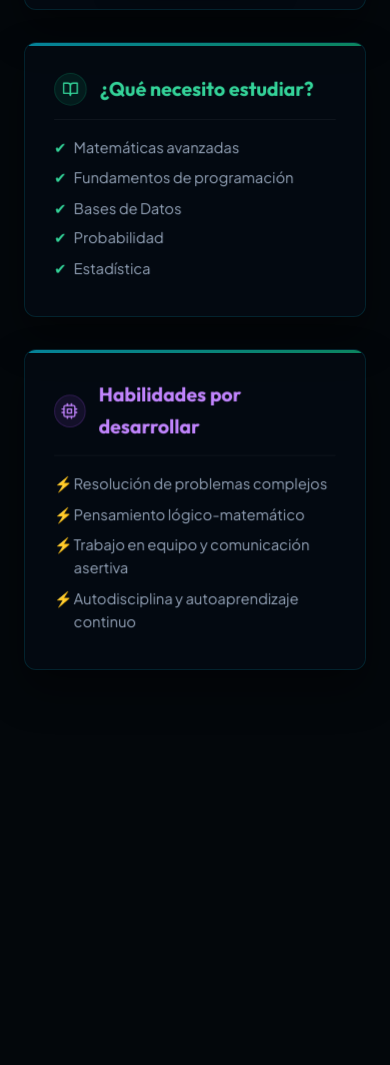
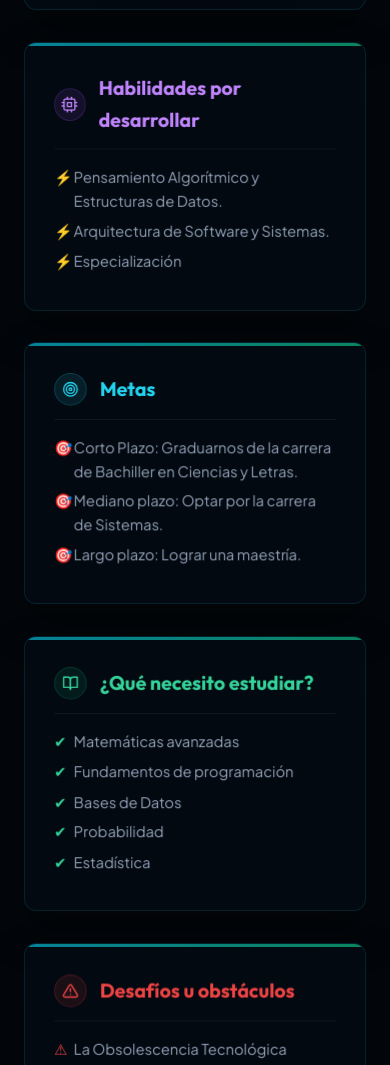
Before and after one commit to YankarloMoran/proyecto-vida, a website built with Vite: page index.html in a window 390 px wide. Shown: the part 8475-9540 px from the top of the page. Before the commit the page ends 9225 px from the top, so only its background shows below. Built offline with nearby package versions, Linux system fonts and the light colour scheme.

Commit message:
feat: actualizar diapositiva linea de vida profesional con 5 tarjetas segun imagen

```diff
--- a/src/data/data.js
+++ b/src/data/data.js
@@ -91,6 +91,22 @@ export const lifeProjectData = {
       titulo: "¿Dónde estoy actualmente?",
       descripcion: "Actualmente estamos cursando nuestro último año de carrera, preparándonos para dar el siguiente paso de nuestra vida, que sería la universidad."
     },
+    habilidades: {
+      titulo: "Habilidades por desarrollar",
+      items: [
+        "Pensamiento Algorítmico y Estructuras de Datos.",
+        "Arquitectura de Software y Sistemas.",
+        "Especialización"
+      ]
+    },
+    metas: {
+      titulo: "Metas",
+      items: [
+        "Corto Plazo: Graduarnos de la carrera de Bachiller en Ciencias y Letras.",
+        "Mediano plazo: Optar por la carrera de Sistemas.",
+        "Largo plazo: Lograr una maestría."
+      ]
+    },
     queNecesito: {
       titulo: "¿Qué necesito estudiar?",
       items: [
@@ -101,13 +117,11 @@ export const lifeProjectData = {
         "Estadística"
       ]
     },
-    habilidades: {
-      titulo: "Habilidades por desarrollar",
+    desafios: {
+      titulo: "Desafíos u obstáculos",
       items: [
-        "Resolución de problemas complejos",
-        "Pensamiento lógico-matemático",
-        "Trabajo en equipo y comunicación asertiva",
-        "Autodisciplina y autoaprendizaje continuo"
+        "La Obsolescencia Tecnológica",
+        "Resistencia al Cambio Organizacional."
       ]
     }
   }
--- a/src/main.js
+++ b/src/main.js
@@ -182,7 +182,8 @@ function initDataInjection() {
   const lineaVidaContainer = document.getElementById('lineaVidaContainer');
   if (lineaVidaContainer) {
     lineaVidaContainer.innerHTML = `
-      <div class="tech-panel lv-card" data-aos="fade-right" style="padding: 2rem;">
+      <!-- Card 1: ¿Dónde estoy actualmente? -->
+      <div class="tech-panel lv-card lv-card-1" data-aos="fade-right" style="padding: 2rem;">
         <div style="display: flex; align-items: center; gap: 0.8rem; margin-bottom: 1rem; border-bottom: 1px solid rgba(255,255,255,0.06); padding-bottom: 0.8rem;">
           <div style="width: 32px; height: 32px; background: rgba(34, 211, 238, 0.1); border: 1px solid rgba(34, 211, 238, 0.2); display: flex; align-items: center; justify-content: center; border-radius: 50%;">
             <i data-feather="compass" style="color: var(--text-neon-cyan); width: 16px; height: 16px;"></i>
@@ -196,7 +197,42 @@ function initDataInjection() {
         </div>
       </div>
 
-      <div class="tech-panel lv-card" data-aos="fade-up" style="padding: 2rem;">
+      <!-- Card 2: Habilidades por desarrollar -->
+      <div class="tech-panel lv-card lv-card-2" data-aos="fade-up" style="padding: 2rem;">
+        <div style="display: flex; align-items: center; gap: 0.8rem; margin-bottom: 1rem; border-bottom: 1px solid rgba(255,255,255,0.06); padding-bottom: 0.8rem;">
+          <div style="width: 32px; height: 32px; background: rgba(168, 85, 247, 0.1); border: 1px solid rgba(168, 85, 247, 0.2); display: flex; align-items: center; justify-content: center; border-radius: 50%;">
+            <i data-feather="cpu" style="color: var(--text-neon-purple); width: 16px; height: 16px;"></i>
+          </div>
+          <h3 style="color: var(--text-neon-purple); font-family: var(--font-display); font-size: 1.2rem; font-weight: 700; margin: 0;">${data.lineaDeVida.habilidades.titulo}</h3>
+        </div>
+        <ul style="list-style: none; padding-left: 0;">
+          ${data.lineaDeVida.habilidades.items.map(item => `
+            <li style="color: var(--text-dim); font-size: 0.9rem; line-height: 1.6; padding-left: 1.2rem; position: relative; margin-bottom: 0.4rem;">
+              <span style="position: absolute; left: 0; color: var(--text-neon-purple);">⚡</span> ${item}
+            </li>
+          `).join('')}
+        </ul>
+      </div>
+
+      <!-- Card 3: Metas -->
+      <div class="tech-panel lv-card lv-card-3" data-aos="fade-left" style="padding: 2rem;">
+        <div style="display: flex; align-items: center; gap: 0.8rem; margin-bottom: 1rem; border-bottom: 1px solid rgba(255,255,255,0.06); padding-bottom: 0.8rem;">
+          <div style="width: 32px; height: 32px; background: rgba(34, 211, 238, 0.1); border: 1px solid rgba(34, 211, 238, 0.2); display: flex; align-items: center; justify-content: center; border-radius: 50%;">
+            <i data-feather="target" style="color: var(--text-neon-cyan); width: 16px; height: 16px;"></i>
+          </div>
+          <h3 style="color: var(--text-neon-cyan); font-family: var(--font-display); font-size: 1.2rem; font-weight: 700; margin: 0;">${data.lineaDeVida.metas.titulo}</h3>
+        </div>
+        <ul style="list-style: none; padding-left: 0;">
+          ${data.lineaDeVida.metas.items.map(item => `
+            <li style="color: var(--text-dim); font-size: 0.9rem; line-height: 1.6; padding-left: 1.2rem; position: relative; margin-bottom: 0.4rem;">
+              <span style="position: absolute; left: 0; color: var(--text-neon-cyan);">🎯</span> ${item}
+            </li>
+          `).join('')}
+        </ul>
+      </div>
+
+      <!-- Card 4: ¿Qué necesito estudiar? -->
+      <div class="tech-panel lv-card lv-card-4" data-aos="fade-right" style="padding: 2rem;">
         <div style="display: flex; align-items: center; gap: 0.8rem; margin-bottom: 1rem; border-bottom: 1px solid rgba(255,255,255,0.06); padding-bottom: 0.8rem;">
           <div style="width: 32px; height: 32px; background: rgba(16, 185, 129, 0.1); border: 1px solid rgba(16, 185, 129, 0.2); display: flex; align-items: center; justify-content: center; border-radius: 50%;">
             <i data-feather="book-open" style="color: var(--text-neon-emerald); width: 16px; height: 16px;"></i>
@@ -212,17 +248,18 @@ function initDataInjection() {
         </ul>
       </div>
 
-      <div class="tech-panel lv-card" data-aos="fade-left" style="padding: 2rem;">
+      <!-- Card 5: Desafíos u obstáculos -->
+      <div class="tech-panel lv-card lv-card-5" data-aos="fade-left" style="padding: 2rem;">
         <div style="display: flex; align-items: center; gap: 0.8rem; margin-bottom: 1rem; border-bottom: 1px solid rgba(255,255,255,0.06); padding-bottom: 0.8rem;">
-          <div style="width: 32px; height: 32px; background: rgba(168, 85, 247, 0.1); border: 1px solid rgba(168, 85, 247, 0.2); display: flex; align-items: center; justify-content: center; border-radius: 50%;">
-            <i data-feather="cpu" style="color: var(--text-neon-purple); width: 16px; height: 16px;"></i>
+          <div style="width: 32px; height: 32px; background: rgba(239, 68, 68, 0.1); border: 1px solid rgba(239, 68, 68, 0.2); display: flex; align-items: center; justify-content: center; border-radius: 50%;">
+            <i data-feather="alert-triangle" style="color: #ef4444; width: 16px; height: 16px;"></i>
           </div>
-          <h3 style="color: var(--text-neon-purple); font-family: var(--font-display); font-size: 1.2rem; font-weight: 700; margin: 0;">${data.lineaDeVida.habilidades.titulo}</h3>
+          <h3 style="color: #ef4444; font-family: var(--font-display); font-size: 1.2rem; font-weight: 700; margin: 0;">${data.lineaDeVida.desafios.titulo}</h3>
         </div>
         <ul style="list-style: none; padding-left: 0;">
-          ${data.lineaDeVida.habilidades.items.map(item => `
+          ${data.lineaDeVida.desafios.items.map(item => `
             <li style="color: var(--text-dim); font-size: 0.9rem; line-height: 1.6; padding-left: 1.2rem; position: relative; margin-bottom: 0.4rem;">
-              <span style="position: absolute; left: 0; color: var(--text-neon-purple);">⚡</span> ${item}
+              <span style="position: absolute; left: 0; color: #ef4444;">⚠</span> ${item}
             </li>
           `).join('')}
         </ul>
--- a/src/style.css
+++ b/src/style.css
@@ -1968,8 +1968,8 @@ input:checked + .slider-round::before {
 
 .lineavida-grid-container {
   display: grid;
-  grid-template-columns: 1.1fr 0.95fr 0.95fr;
-  gap: 2rem;
+  grid-template-columns: repeat(6, 1fr);
+  gap: 1.5rem;
   max-width: 1100px;
   width: 100%;
 }
@@ -1988,9 +1988,32 @@ input:checked + .slider-round::before {
   border-color: var(--border-neon-hover) !important;
 }
 
+.lv-card-1 {
+  grid-column: span 2;
+}
+
+.lv-card-2 {
+  grid-column: span 2;
+}
+
+.lv-card-3 {
+  grid-column: span 2;
+}
+
+.lv-card-4 {
+  grid-column: 2 / span 2;
+}
+
+.lv-card-5 {
+  grid-column: 4 / span 2;
+}
+
 @media (max-width: 1024px) {
   .retos-exigencias-layout, .proposito-layout-wrap, .conexion-layout-wrap, .lineavida-grid-container {
     grid-template-columns: 1fr !important;
     gap: 2rem !important;
   }
-}
+  .lv-card-1, .lv-card-2, .lv-card-3, .lv-card-4, .lv-card-5 {
+    grid-column: span 1 !important;
+  }
+}
```
